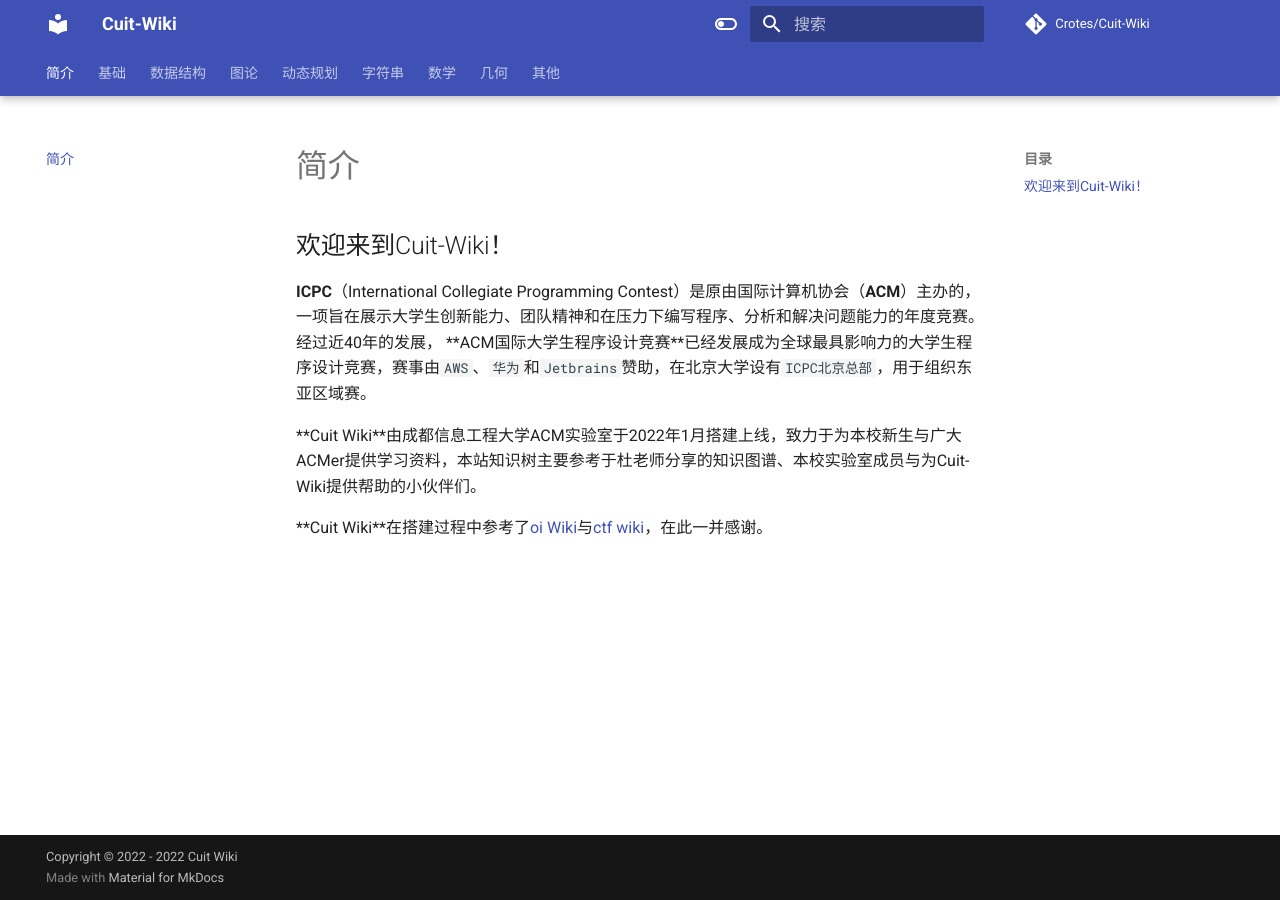
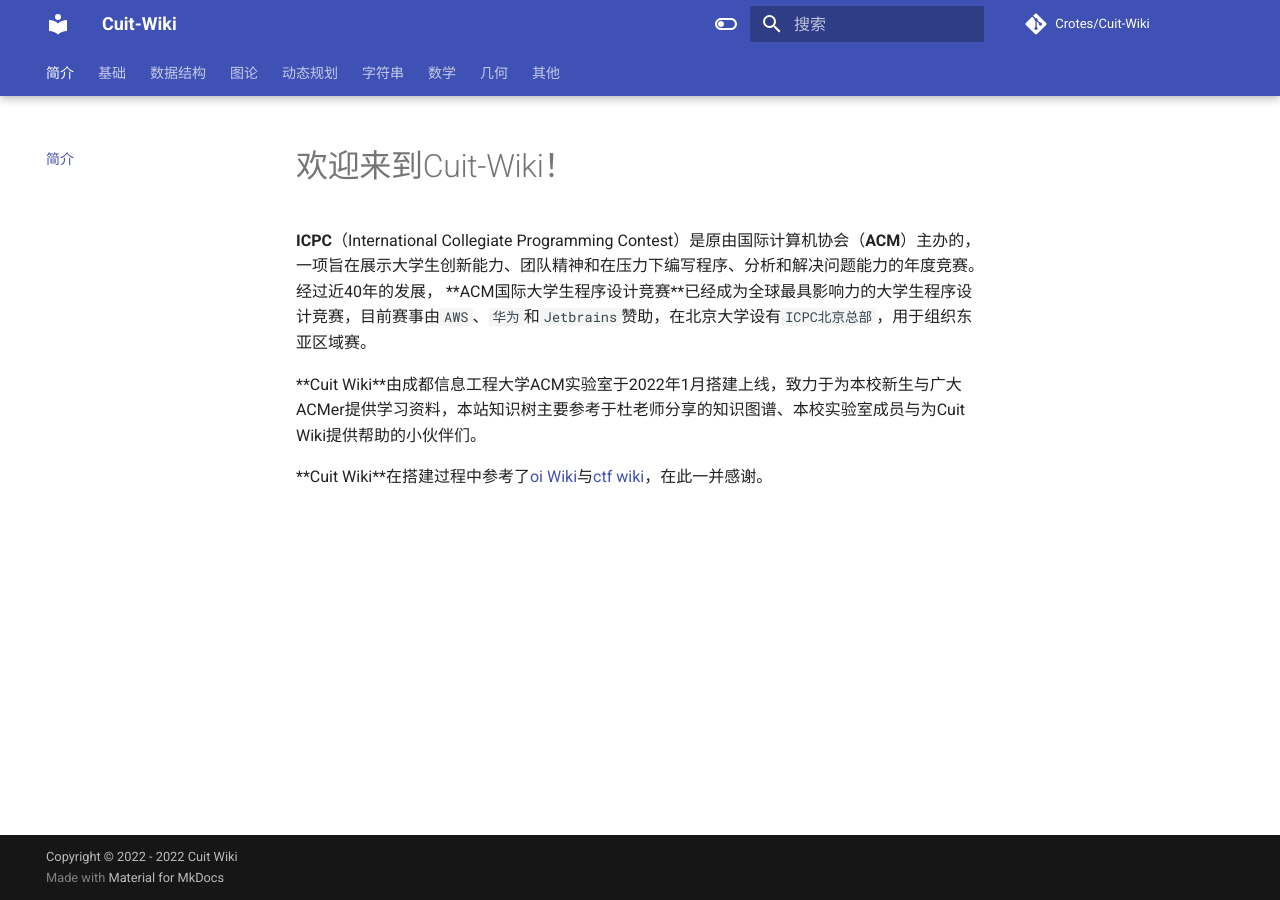
Before and after one commit to Crotes/Cuit-Wiki, an MkDocs documentation site: the page built from docs/index.md, in a window 1280 px wide. Built offline with MkDocs 1.6.1 and Material for MkDocs 9.7.7, drawn with Linux system fonts in a browser that asks for light colours; comment, search, counter and statistics services are not loaded.

Commit message:
Update index.md

```diff
--- a/docs/index.md
+++ b/docs/index.md
@@ -1,7 +1,7 @@
-## 欢迎来到Cuit-Wiki！
+# 欢迎来到Cuit-Wiki！
 
-**ICPC**（International Collegiate Programming Contest）是原由国际计算机协会（**ACM**）主办的，一项旨在展示大学生创新能力、团队精神和在压力下编写程序、分析和解决问题能力的年度竞赛。经过近40年的发展， **ACM国际大学生程序设计竞赛**已经发展成为全球最具影响力的大学生程序设计竞赛，赛事由`AWS`、`华为`和`Jetbrains`赞助，在北京大学设有`ICPC北京总部`，用于组织东亚区域赛。
+**ICPC**（International Collegiate Programming Contest）是原由国际计算机协会（**ACM**）主办的，一项旨在展示大学生创新能力、团队精神和在压力下编写程序、分析和解决问题能力的年度竞赛。经过近40年的发展， **ACM国际大学生程序设计竞赛**已经成为全球最具影响力的大学生程序设计竞赛，目前赛事由`AWS`、`华为`和`Jetbrains`赞助，在北京大学设有`ICPC北京总部`，用于组织东亚区域赛。
 
-**Cuit Wiki**由成都信息工程大学ACM实验室于2022年1月搭建上线，致力于为本校新生与广大ACMer提供学习资料，本站知识树主要参考于杜老师分享的知识图谱、本校实验室成员与为Cuit-Wiki提供帮助的小伙伴们。
+**Cuit Wiki**由成都信息工程大学ACM实验室于2022年1月搭建上线，致力于为本校新生与广大ACMer提供学习资料，本站知识树主要参考于杜老师分享的知识图谱、本校实验室成员与为Cuit Wiki提供帮助的小伙伴们。
 
 **Cuit Wiki**在搭建过程中参考了[oi Wiki](https://oi-wiki.org/)与[ctf wiki](https://ctf-wiki.org/)，在此一并感谢。
```
